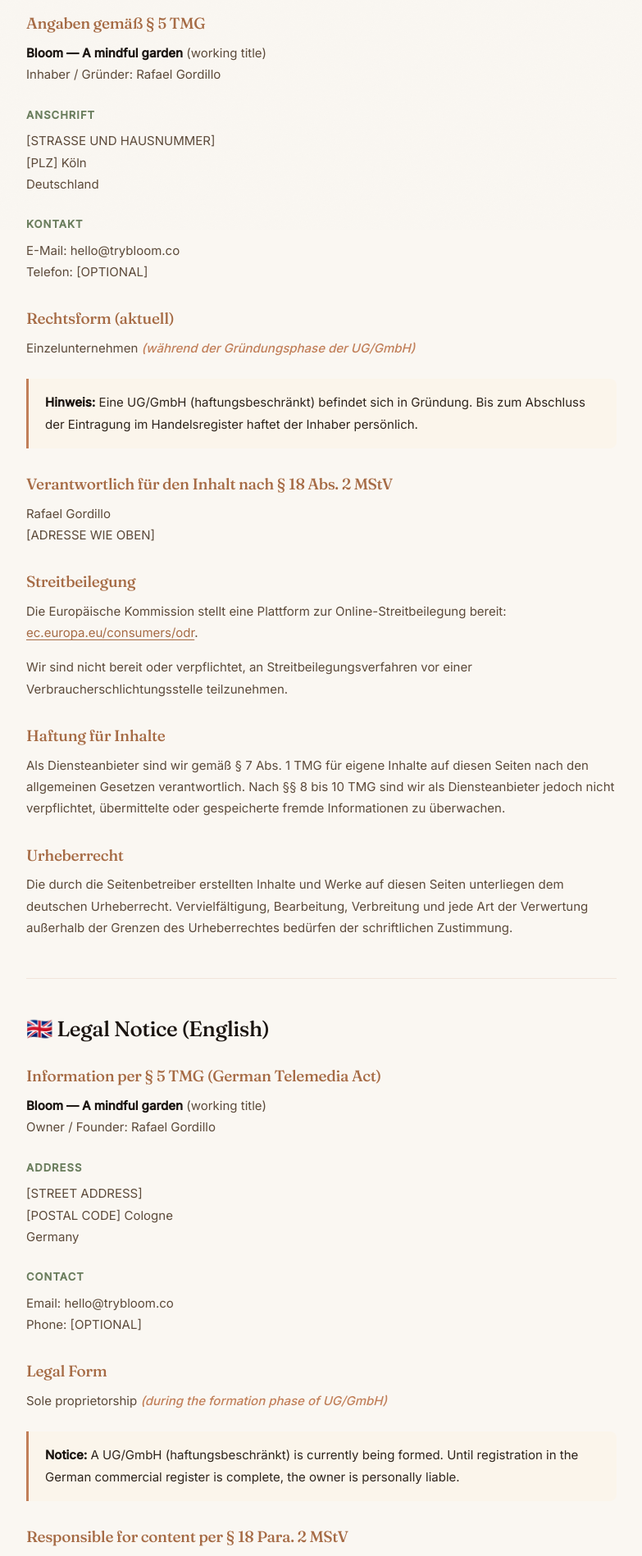
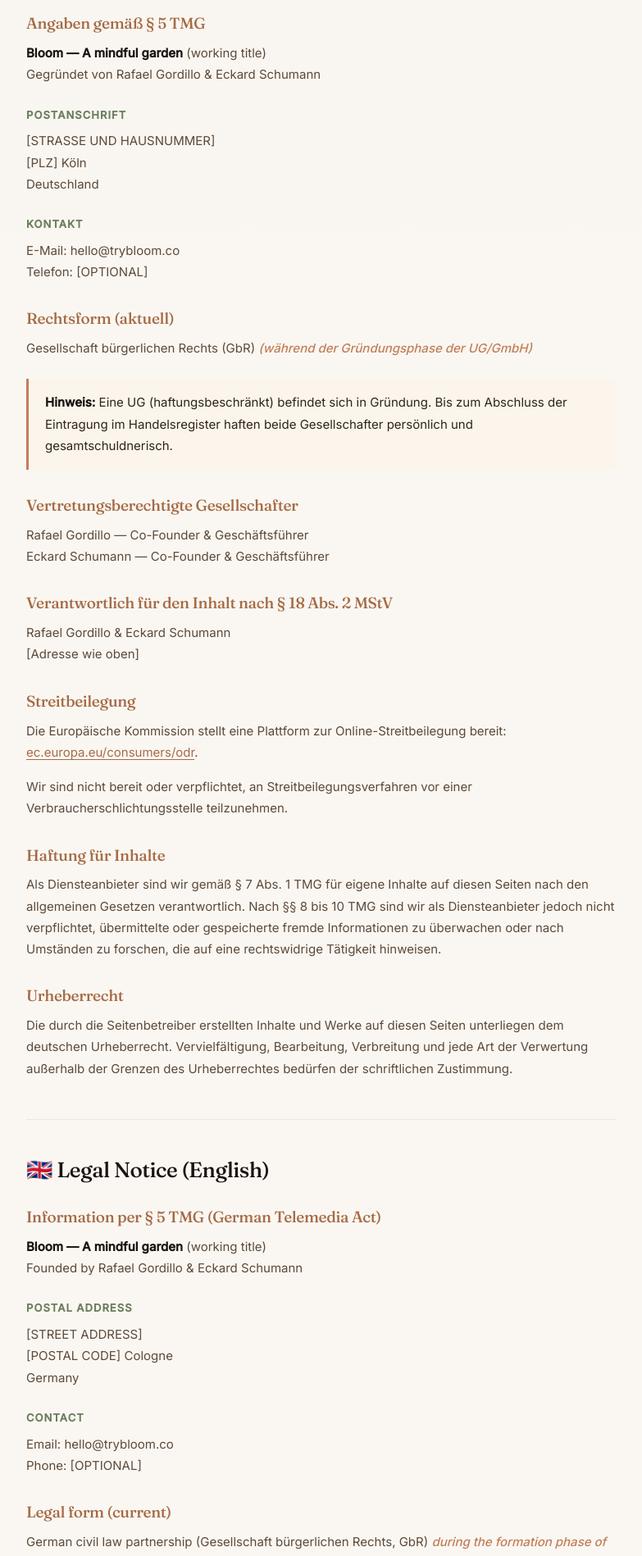
Before and after one commit to rgordillo03/bloom-website, a Next.js app: page /impressum in a window 1280 px wide. Shown: the part 520-2418 px from the top of the page at 82% size, without its empty margins (248-1031 px from the left). Built offline with nearby package versions, Linux system fonts and the light colour scheme.

Commit message:
Update Impressum page with new legal details

```diff
--- a/app/impressum/page.tsx
+++ b/app/impressum/page.tsx
@@ -9,18 +9,18 @@
   return (
     <LegalLayout
       title="Impressum"
-      subtitle="Legal notice per § 5 TMG"
-      lastUpdated="May 2026"
+      subtitle="Legal notice per § 5 TMG (German Telemedia Act)"
+      lastUpdated="June 2026"
     >
       <h2>🇩🇪 Impressum (Deutsch)</h2>
 
       <h3>Angaben gemäß § 5 TMG</h3>
       <p>
         <strong>Bloom — A mindful garden</strong> (working title)<br/>
-        Inhaber / Gründer: Rafael Gordillo
+        Gegründet von Rafael Gordillo &amp; Eckard Schumann
       </p>
 
-      <h4>Anschrift</h4>
+      <h4>Postanschrift</h4>
       <p>
         [STRASSE UND HAUSNUMMER]<br/>
         [PLZ] Köln<br/>
@@ -35,16 +35,22 @@
 
       <h3>Rechtsform (aktuell)</h3>
       <p>
-        Einzelunternehmen <em>(während der Gründungsphase der UG/GmbH)</em>
+        Gesellschaft bürgerlichen Rechts (GbR) <em>(während der Gründungsphase der UG/GmbH)</em>
       </p>
       <blockquote>
-        <strong>Hinweis:</strong> Eine UG/GmbH (haftungsbeschränkt) befindet sich in Gründung. Bis zum Abschluss der Eintragung im Handelsregister haftet der Inhaber persönlich.
+        <strong>Hinweis:</strong> Eine UG (haftungsbeschränkt) befindet sich in Gründung. Bis zum Abschluss der Eintragung im Handelsregister haften beide Gesellschafter persönlich und gesamtschuldnerisch.
       </blockquote>
+
+      <h3>Vertretungsberechtigte Gesellschafter</h3>
+      <p>
+        Rafael Gordillo &mdash; Co-Founder &amp; Geschäftsführer<br/>
+        Eckard Schumann &mdash; Co-Founder &amp; Geschäftsführer
+      </p>
 
       <h3>Verantwortlich für den Inhalt nach § 18 Abs. 2 MStV</h3>
       <p>
-        Rafael Gordillo<br/>
-        [ADRESSE WIE OBEN]
+        Rafael Gordillo &amp; Eckard Schumann<br/>
+        [Adresse wie oben]
       </p>
 
       <h3>Streitbeilegung</h3>
@@ -58,7 +64,7 @@
 
       <h3>Haftung für Inhalte</h3>
       <p>
-        Als Diensteanbieter sind wir gemäß § 7 Abs. 1 TMG für eigene Inhalte auf diesen Seiten nach den allgemeinen Gesetzen verantwortlich. Nach §§ 8 bis 10 TMG sind wir als Diensteanbieter jedoch nicht verpflichtet, übermittelte oder gespeicherte fremde Informationen zu überwachen.
+        Als Diensteanbieter sind wir gemäß § 7 Abs. 1 TMG für eigene Inhalte auf diesen Seiten nach den allgemeinen Gesetzen verantwortlich. Nach §§ 8 bis 10 TMG sind wir als Diensteanbieter jedoch nicht verpflichtet, übermittelte oder gespeicherte fremde Informationen zu überwachen oder nach Umständen zu forschen, die auf eine rechtswidrige Tätigkeit hinweisen.
       </p>
 
       <h3>Urheberrecht</h3>
@@ -73,10 +79,10 @@
       <h3>Information per § 5 TMG (German Telemedia Act)</h3>
       <p>
         <strong>Bloom — A mindful garden</strong> (working title)<br/>
-        Owner / Founder: Rafael Gordillo
+        Founded by Rafael Gordillo &amp; Eckard Schumann
       </p>
 
-      <h4>Address</h4>
+      <h4>Postal address</h4>
       <p>
         [STREET ADDRESS]<br/>
         [POSTAL CODE] Cologne<br/>
@@ -89,16 +95,22 @@
         Phone: [OPTIONAL]
       </p>
 
-      <h3>Legal Form</h3>
+      <h3>Legal form (current)</h3>
       <p>
-        Sole proprietorship <em>(during the formation phase of UG/GmbH)</em>
+        German civil law partnership (Gesellschaft bürgerlichen Rechts, GbR) <em>during the formation phase of the UG/GmbH</em>.
       </p>
       <blockquote>
-        <strong>Notice:</strong> A UG/GmbH (haftungsbeschränkt) is currently being formed. Until registration in the German commercial register is complete, the owner is personally liable.
+        <strong>Notice:</strong> A UG (haftungsbeschränkt) is currently being formed. Until the registration in the German commercial register is complete, both partners are personally and jointly liable.
       </blockquote>
 
+      <h3>Authorized representatives</h3>
+      <p>
+        Rafael Gordillo &mdash; Co-Founder &amp; Managing Director<br/>
+        Eckard Schumann &mdash; Co-Founder &amp; Managing Director
+      </p>
+
       <h3>Responsible for content per § 18 Para. 2 MStV</h3>
-      <p>Rafael Gordillo, [address above]</p>
+      <p>Rafael Gordillo &amp; Eckard Schumann, address as above.</p>
 
       <h3>Dispute Resolution</h3>
       <p>
```
